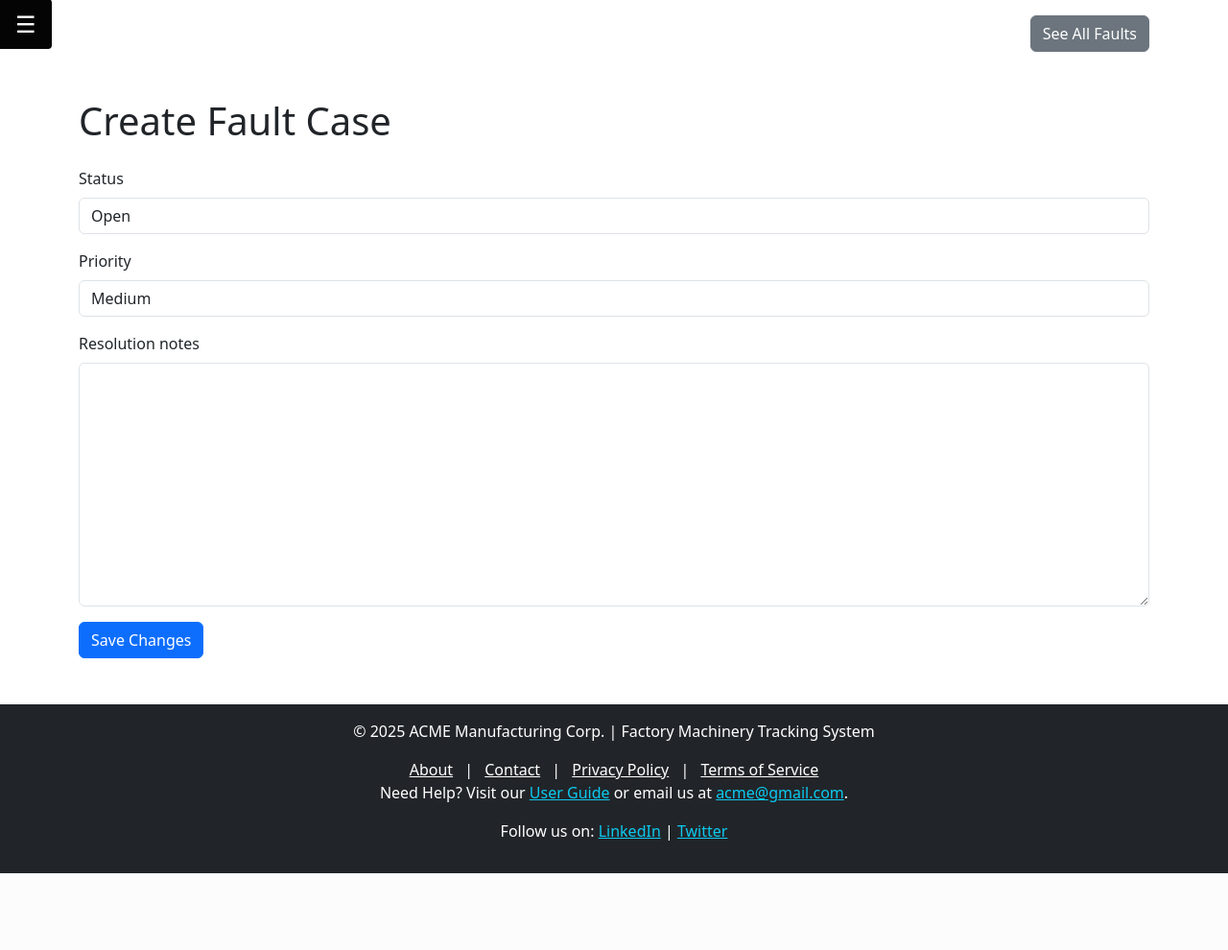
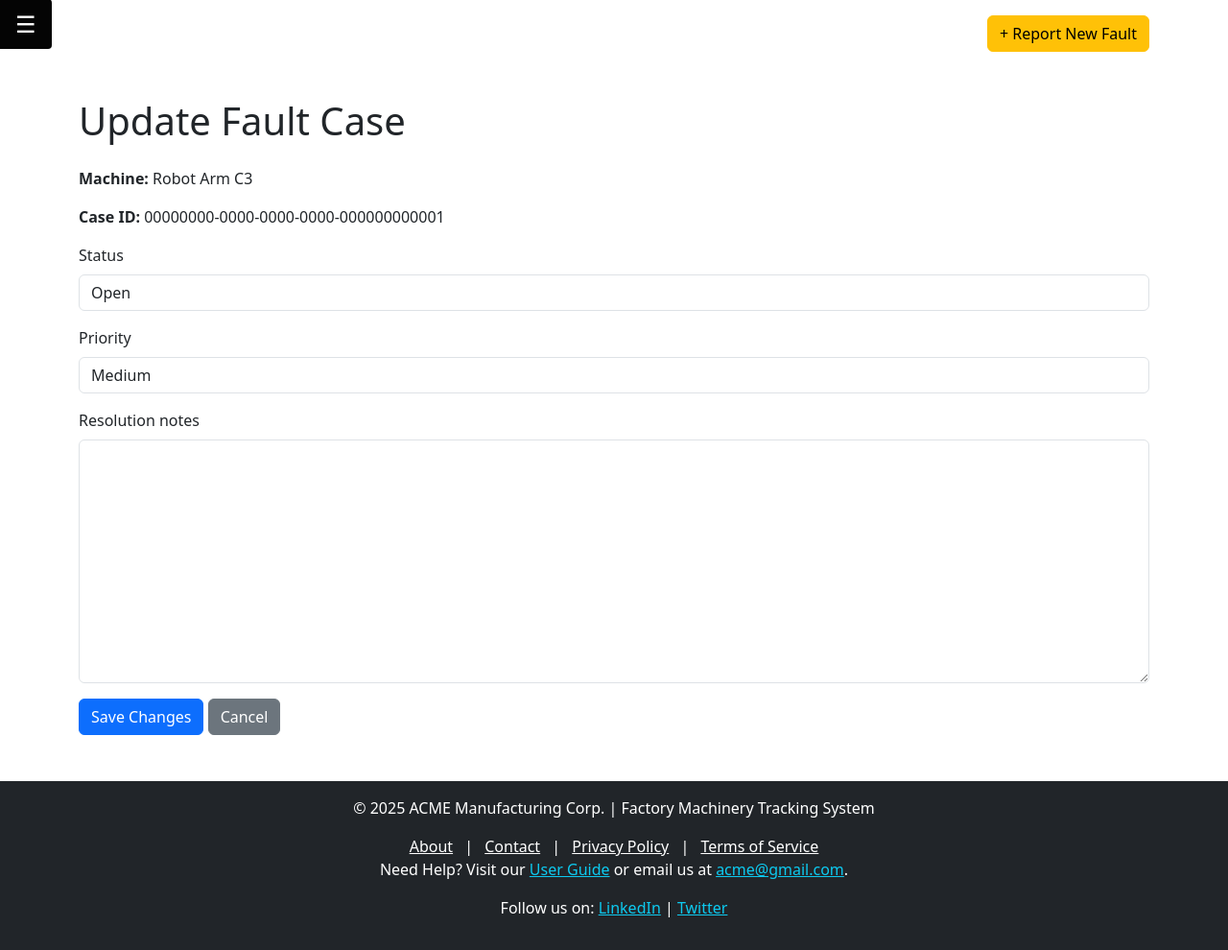
Before and after one commit to groupProjectDCU/manufactureWatch, a Django app: page /repairs/faults/00000000-0000-0000-0000-000000000001/update/ in a window 1280 px wide. Shown: the part 56-1046 px from the top of the page at 96% size. Before the commit the page ends 966 px from the top, so only its background shows below. Run offline with Django 5.2, Linux system fonts and the light colour scheme; data comes from the database, SQL or seed files in the repository.

Commit message:
Simplifies fault form templates and enhances fault list
Removes conditional titles in fault and note forms
Adds cancel button to fault form
Introduces actions column with Add Note and Update buttons in fault list
Fixes redirect and template issues in fault case views

```diff
--- a/repairs/templates/fault_form.html
+++ b/repairs/templates/fault_form.html
@@ -8,13 +8,9 @@
 
 {% block content %}
 <div class="container my-5">
-    <h1 class="mb-4">
-        {% if form.instance.pk %}
-            Create Fault Case
-        {% endif %}
-    </h1>
+    <h1 class="mb-4">Create Fault</h1>
 
-    <!-- Form for creating or updating a fault -->
+    <!-- Form for creating a fault -->
     <form method="post">
         {% csrf_token %}
         {% for field in form %}
@@ -31,9 +27,10 @@
         {% endfor %}
 
         <!-- Submit button -->
-        <button type="submit" class="btn btn-primary">
-            {% if form.instance.pk %}Save Changes{% else %}Submit Fault{% endif %}
-        </button>
+        <button type="submit" class="btn btn-primary">Submit Fault</button>
+
+        <!-- Back to Fault Case List button -->
+        <a href="{% url 'repairs:fault_case_list' %}" class="btn btn-secondary">Cancel</a>
     </form>
 </div>
 {% endblock %}
--- a/repairs/templates/fault_list.html
+++ b/repairs/templates/fault_list.html
@@ -13,6 +13,7 @@
                     <th>Priority</th>
                     <th>Created</th>
                     <th>Assigned To</th>
+                    <th>Actions</th> <!-- Added Actions column for update button -->
                     <th></th>
                 </tr>
             </thead>
@@ -30,6 +31,11 @@
                             {{ fault.get_status_display }}
                         </span>
                     </td>
+                    <!-- Add Note Button -->
+                    <td><a href="{% url 'repairs:fault_note_create' fault.case_id %}" class="btn btn-sm btn-primary">Add Note</a></td>
+                    <!-- Add Update button -->
+                    <td><a href="{% url 'repairs:fault_case_update' fault.case_id %}" class="btn btn-sm btn-warning">Update</a></td>
+
                     <td>{{ fault.get_priority_display }}</td>
                     <td>{{ fault.created_at|date:"Y-m-d H:i" }}</td>
                     <td>{{ fault.assigned_to.get_full_name|default:"—" }}</td>
--- /dev/null
+++ b/repairs/templates/update_fault_form.html
@@ -0,0 +1,43 @@
+{% extends "base.html" %}
+
+{% block report_button %}
+<a href="{% url 'repairs:fault_case_list' %}" class="btn btn-secondary">
+    See All Faults
+</a>
+{% endblock %}
+
+{% block title %}Update Fault Case{% endblock %}
+{% block content %}
+<div class="container my-5">
+    <h1 class="mb-4">Update Fault Case</h1>
+
+    <!-- Display Machine Title -->
+    <p><strong>Machine:</strong> {{ fault_case.machine.name }}</p>
+
+    <!-- Display UUID -->
+    <p><strong>Case ID:</strong> {{ fault_case.case_id }}</p>
+
+    <!-- Form for updating the fault case -->
+    <form method="post">
+        {% csrf_token %}
+        {% for field in form %}
+            <div class="mb-3">
+                <label for="{{ field.id_for_label }}" class="form-label">{{ field.label }}</label>
+                {{ field.as_widget }}
+                {% if field.help_text %}
+                    <div class="form-text">{{ field.help_text }}</div>
+                {% endif %}
+                {% for error in field.errors %}
+                    <div class="text-danger">{{ error }}</div>
+                {% endfor %}
+            </div>
+        {% endfor %}
+
+        <!-- Submit button -->
+        <button type="submit" class="btn btn-primary">Save Changes</button>
+
+        <!-- Cancel button -->
+        <a href="{% url 'repairs:fault_case_detail' fault_case.case_id %}" class="btn btn-secondary">Cancel</a>
+    </form>
+</div>
+{% endblock %}
--- a/repairs/views.py
+++ b/repairs/views.py
@@ -58,9 +58,9 @@
             fault.save() # Save the fault case to the database
 
             # Fetch related notes for the fault case
-            notes = FaultNote.objects.filter(fault_case=fault).order_by('-created_at') # Fetch all notes related to the fault case
+            #notes = FaultNote.objects.filter(fault_case=fault).order_by('-created_at') # Fetch all notes related to the fault case
 
-            return render(request, 'fault_detail.html', {'fault_case': fault, 'notes': notes}) # Render the fault detail directly.
+            return redirect('repairs:fault_case_detail', fault_case_id=fault.case_id) # Render the fault detail directly.
     else:
         form = FaultCaseForm() # Create an empty form for GET requests
 
@@ -73,7 +73,7 @@
     - Handles both GET and POST requests.
     - On GET, displays a form pre-filled with the fault case's current data.
     - On POST, validates the form data and updates the fault case in the database. Redirects to the detail view of the updated fault case.
-    - Passes the form to the 'fault_form.html' template for rendering.
+    - Passes the form to the 'update_fault_form.html' template for rendering.
     """
     fault = get_object_or_404(FaultCase, case_id=fault_case_id) # Get the fault case by ID or return a 404 error if not found.
     if request.method == 'POST':
@@ -81,10 +81,10 @@
         # Validate the form data
         if form.is_valid():
             form.save() # Save the updated fault case to the database
-            return redirect('fault_case_detail', case_id=fault_case_id) # Redirect to the detail view of the updated fault case
+            return redirect('repairs:fault_case_detail', fault_case_id=fault.case_id) # Redirect to the detail view of the updated fault case
     else:
         form = FaultUpdateForm(instance=fault) # Create a form pre-filled with the fault case's current data for GET requests
-    return render(request, 'fault_form.html', {'form': form}) # Render the form template
+    return render(request, 'update_fault_form.html', {'form': form, 'fault_case' : fault}) # Render the update form template
 
 # @login_required
 def fault_note_create(request, fault_case_id):
```
Also changed, not shown: repairs/templates/note_form.html (+2 -8 lines).
